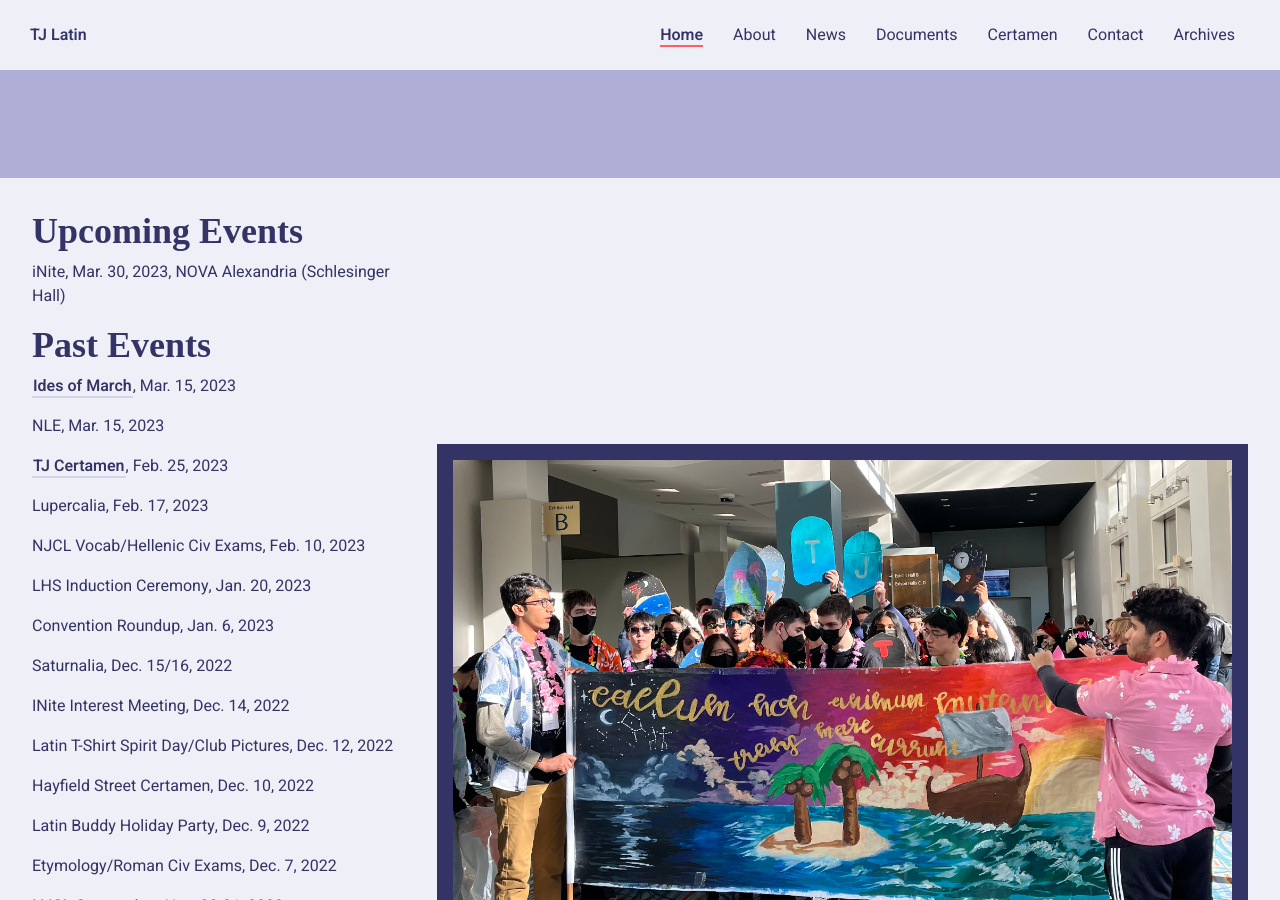
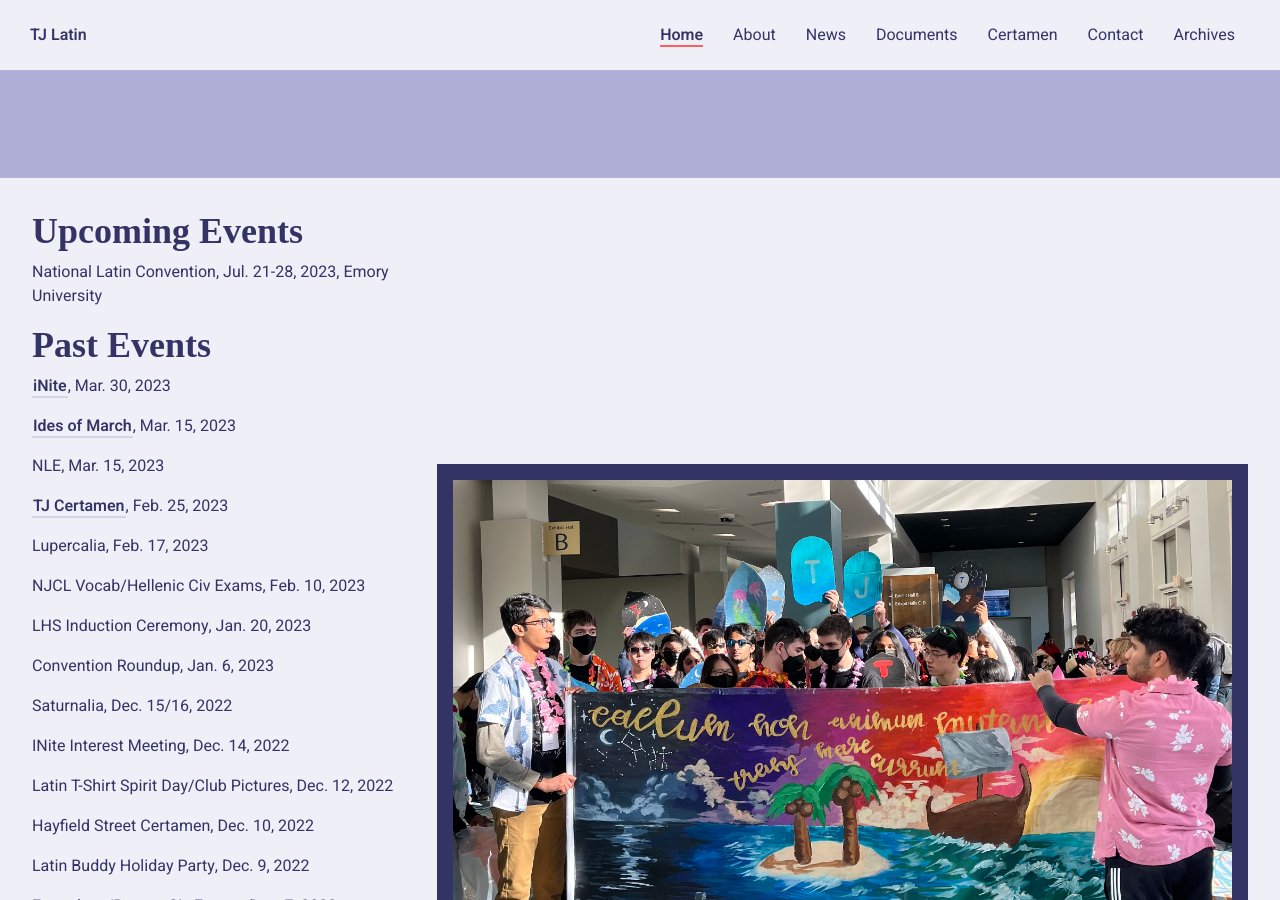
Before and after one commit to TJLatin/website, a Jekyll site: the page built from index.html, in a window 1280 px wide and 900 px high, scrolled down 722 px. Built offline with Jekyll 4.4.1, drawn with Linux system fonts in a browser that asks for light colours; some web fonts are replaced.

Commit message:
nats commit

```diff
--- a/_data/events.yml
+++ b/_data/events.yml
@@ -1,9 +1,12 @@
 upcoming_events:
+- name: National Latin Convention
+  date: Jul. 21-28, 2023
+  loc: Emory University
+
+past_events:
 - name: iNite
   date: Mar. 30, 2023
-  loc: NOVA Alexandria (Schlesinger Hall)
-
-past_events:
+  link: https://drive.google.com/file/d/106uV80HtptJqs5TUVEtzf7W42c9cPiXM/view?usp=drivesdk
 - name: Ides of March
   date: Mar. 15, 2023
   link: https://drive.google.com/drive/folders/1-_bYG1f6Z5_lDku9cmHCDTN4ZiO9aIny?usp=share_link
```
